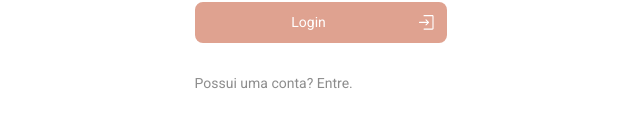
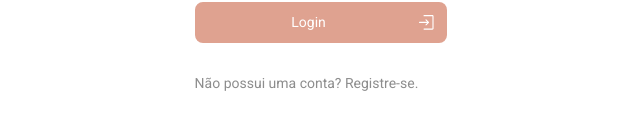
Before and after one commit to ItaloMedici/my-schedule-app, a React (Vite) app in the folder web/: page / in a window 1280 px wide. Shown: the part 324-454 px from the top of the page, without its empty margins (319-959 px from the left). Built offline with nearby package versions, Linux system fonts and the light colour scheme.

Commit message:
fix: route to register

```diff
--- a/web/src/pages/Auth/index.tsx
+++ b/web/src/pages/Auth/index.tsx
@@ -73,7 +73,7 @@ const Auth: React.FC = () => {
           </Button>
         </form>
 
-        <Link to='/register'>{formatMessage({ id: "messages.signIn" })}</Link>
+        <Link to='/register'>{formatMessage({ id: "messages.signUp" })}</Link>
       </CardForm>
     </MainContainer>
   );
```
